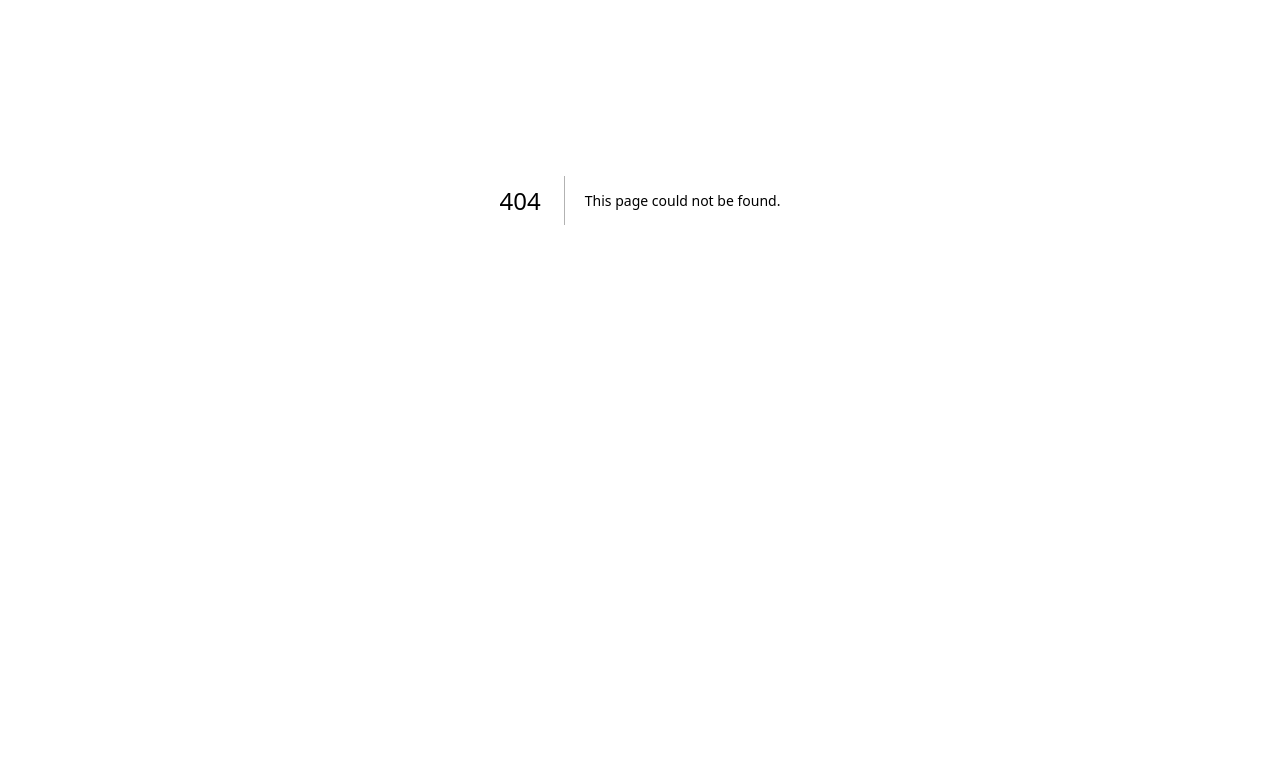
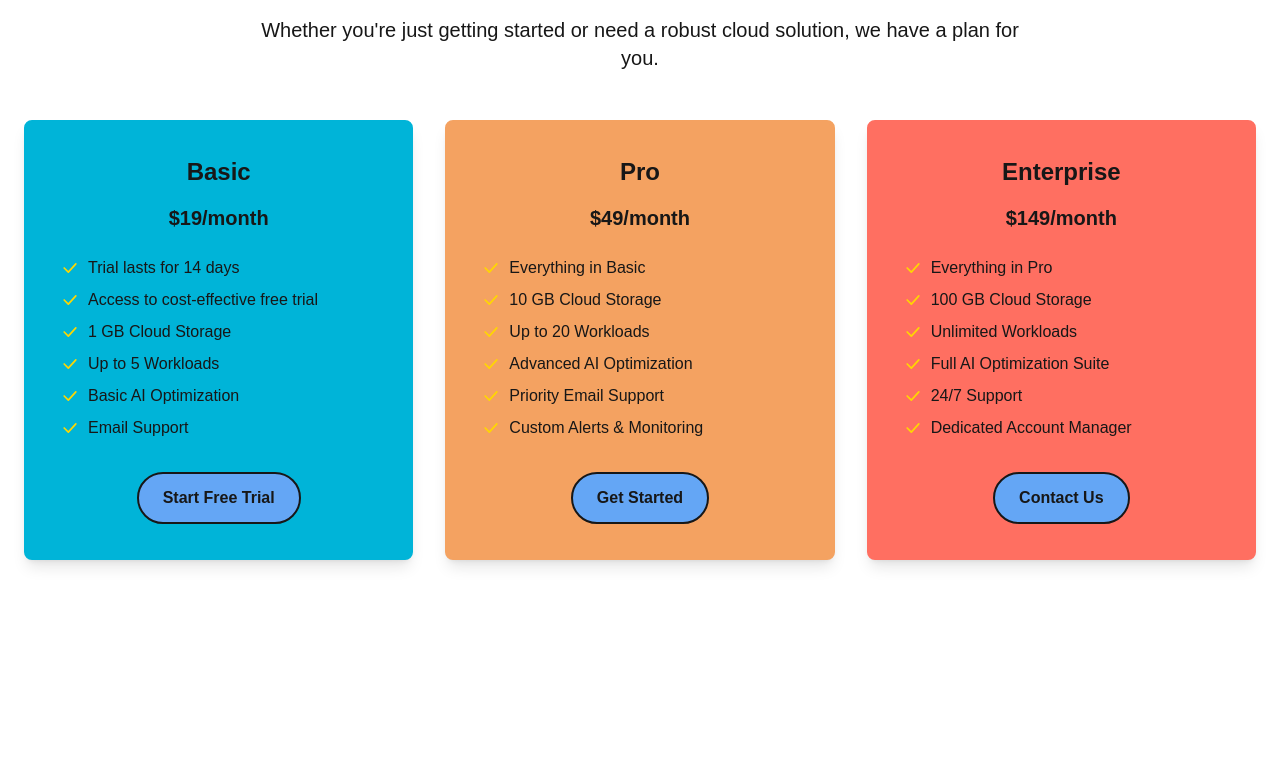
Before and after one commit to digitalsimboja/CloudLabX, a Next.js app: page /pricing in a window 1280 px wide. Before the commit this address had no page. Shown: the part 200-975 px from the top of the page. Before the commit the page ends 800 px from the top, so only its background shows below. Built offline with nearby package versions, Linux system fonts and the light colour scheme.

Commit message:
add pricing page

```diff
--- /dev/null
+++ b/src/app/pricing/page.tsx
@@ -0,0 +1,13 @@
+import Footer from "../../../components/Footer";
+import Navbar from "../../../components/Navbar";
+import Pricing from "../../../components/Pricing";
+
+export default function PricingPage() {
+    return (
+       <>
+       <Navbar isLoggedIn={false} />
+       <Pricing />
+       <Footer />
+       </>
+    )
+}
```
